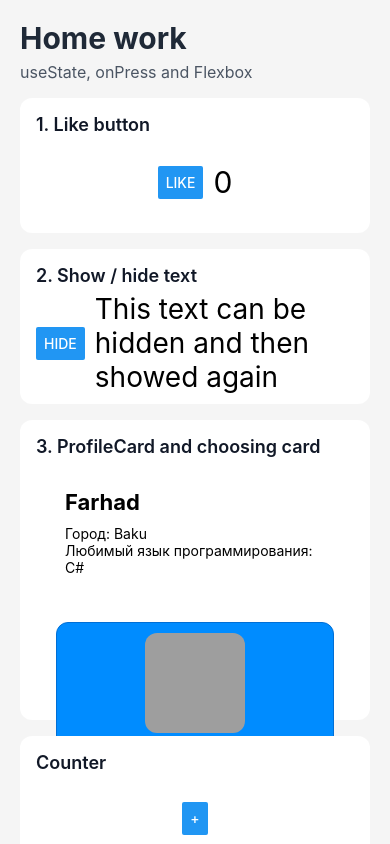
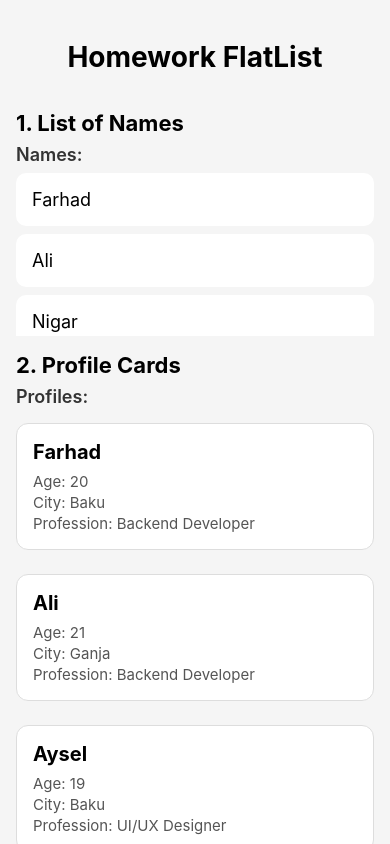
Before and after one commit to farhad-karimbayli/React_Native, a React Native app: screen / in a window 390 px wide. Built offline with nearby package versions, Linux system fonts and the light colour scheme; grey boxes are pictures that could not be loaded.

Commit message:
home_work_3

```diff
--- a/App.js
+++ b/App.js
@@ -1,113 +1,167 @@
-import { ScrollView, StyleSheet, Text, View } from "react-native";
-import Counter from "./components/Counter";
-import HiddenText from "./components/HiddenText";
-import LikeCounter from "./components/LikeCounter";
+import { useState } from "react";
+import {
+    SafeAreaView,
+    FlatList,
+    StyleSheet,
+    Text,
+    View,
+} from "react-native";
+
 import ProfileCard from "./components/ProfileCard";
-import SelectedProfileCard from "./components/SelectedProfileCard";
 
 export default function App() {
+    const names = [
+        { id: "1", name: "Farhad" },
+        { id: "2", name: "Ali" },
+        { id: "3", name: "Nigar" },
+        { id: "4", name: "Murad" },
+        { id: "5", name: "Aysel" },
+    ];
+
+    const profiles = [
+        {
+            id: "1",
+            name: "Farhad",
+            age: 20,
+            city: "Baku",
+            profession: "Backend Developer",
+        },
+        {
+            id: "2",
+            name: "Ali",
+            age: 21,
+            city: "Ganja",
+            profession: "Backend Developer",
+        },
+        {
+            id: "3",
+            name: "Aysel",
+            age: 19,
+            city: "Baku",
+            profession: "UI/UX Designer",
+        },
+        {
+            id: "4",
+            name: "Murad",
+            age: 22,
+            city: "Baku",
+            profession: "Mobile Developer",
+        },
+        {
+            id: "5",
+            name: "Rustam",
+            age: 20,
+            city: "Ganja",
+            profession: "QA Engineer",
+        },
+    ];
+
+    const [selectedId, setSelectedId] = useState(null);
+
     return (
-    <ScrollView
-      style={styles.screen}
-      contentContainerStyle={styles.container}
-      contentInsetAdjustmentBehavior="automatic"
-    >
-      <View style={styles.header}>
-        <Text style={styles.title}>Home work</Text>
-        <Text style={styles.subtitle}>useState, onPress and Flexbox</Text>
+        <SafeAreaView style={styles.container}>
+            <Text style={styles.mainTitle}>Homework FlatList</Text>
+
+            <Text style={styles.sectionTitle}>1. List of Names</Text>
+
+            <FlatList
+                data={names}
+                keyExtractor={(item) => item.id}
+                renderItem={({ item }) => {
+                    console.log("Name item:", item);
+
+                    return (
+                        <View style={styles.nameItem}>
+                            <Text style={styles.nameText}>{item.name}</Text>
                         </View>
+                    );
+                }}
+                ItemSeparatorComponent={() => <View style={styles.separator} />}
+                ListHeaderComponent={
+                    <Text style={styles.listHeader}>Names:</Text>
+                }
+                ListEmptyComponent={
+                    <Text style={styles.emptyText}>No names found</Text>
+                }
+            />
 
-      <View style={styles.grid}>
-        <View style={styles.section}>
-          <Text style={styles.sectionTitle}>1. Like button</Text>
-          <View style={styles.likeBox}>
-            <LikeCounter />
-          </View>
-        </View>
+            <Text style={styles.sectionTitle}>2. Profile Cards</Text>
 
-        <View style={styles.section}>
-          <Text style={styles.sectionTitle}>2. Show / hide text</Text>
-          <View style={styles.hiddenTextBox}>
-            <HiddenText text="This text can be hidden and then showed again" />
-          </View>
-        </View>
-      </View>
+            <FlatList
+                data={profiles}
+                keyExtractor={(item) => item.id}
+                renderItem={({ item }) => {
+                    console.log("Profile item:", item);
 
-      <View style={styles.section}>
-        <Text style={styles.sectionTitle}>3. ProfileCard and choosing card</Text>
-        <View style={styles.cards}>
-          <ProfileCard name="Farhad" city="Baku" language="C#" />
-          <SelectedProfileCard
-            name="Aysel"
-            role="React Native student"
-            avatar="https://i.pravatar.cc/200?img=47"
+                    return (
+                        <ProfileCard
+                            profile={item}
+                            selected={selectedId === item.id}
+                            onPress={() => setSelectedId(item.id)}
                         />
-        </View>
-      </View>
-
-      <View style={styles.section}>
-        <Text style={styles.sectionTitle}>Counter </Text>
-        <View style={styles.counterBox}>
-          <Counter />
-        </View>
-      </View>
-    </ScrollView>
+                    );
+                }}
+                ItemSeparatorComponent={() => <View style={styles.separator} />}
+                ListHeaderComponent={
+                    <Text style={styles.listHeader}>Profiles:</Text>
+                }
+                ListEmptyComponent={
+                    <Text style={styles.emptyText}>No profiles found</Text>
+                }
+            />
+        </SafeAreaView>
     );
 }
 
 const styles = StyleSheet.create({
-  screen: {
+    container: {
         flex: 1,
         backgroundColor: "#f5f5f5",
+        paddingTop: 40,
     },
-  container: {
-    padding: 20,
-    gap: 16,
+
+    mainTitle: {
+        fontSize: 28,
+        fontWeight: "bold",
+        textAlign: "center",
+        marginBottom: 20,
     },
-  header: {
-    gap: 6,
+
+    sectionTitle: {
+        fontSize: 22,
+        fontWeight: "bold",
+        marginLeft: 16,
+        marginTop: 16,
+        marginBottom: 8,
     },
-  title: {
-    fontSize: 30,
-    fontWeight: "700",
-    color: "#1f2937",
-  },
-  subtitle: {
-    fontSize: 16,
-    color: "#4b5563",
-  },
-  grid: {
-    flexDirection: "row",
-    flexWrap: "wrap",
-    gap: 16,
-  },
-  section: {
-    flexGrow: 1,
-    flexBasis: 300,
-    backgroundColor: "#ffffff",
-    borderRadius: 12,
-    padding: 16,
-    gap: 12,
-  },
-  sectionTitle: {
+
+    listHeader: {
         fontSize: 18,
         fontWeight: "600",
-    color: "#111827",
+        marginHorizontal: 16,
+        marginBottom: 8,
+        color: "#333",
     },
-  likeBox: {
-    height: 70,
+
+    nameItem: {
+        backgroundColor: "#ffffff",
+        padding: 16,
+        marginHorizontal: 16,
+        borderRadius: 10,
     },
-  hiddenTextBox: {
-    height: 90,
+
+    nameText: {
+        fontSize: 18,
     },
-  cards: {
-    flexDirection: "row",
-    flexWrap: "wrap",
-    alignItems: "center",
-    justifyContent: "center",
-    gap: 16,
+
+    separator: {
+        height: 8,
     },
-  counterBox: {
-    height: 180,
+
+    emptyText: {
+        textAlign: "center",
+        fontSize: 16,
+        color: "gray",
+        marginTop: 20,
     },
 });
--- a/components/ProfileCard.jsx
+++ b/components/ProfileCard.jsx
@@ -1,24 +1,50 @@
-import { View, Text, StyleSheet } from "react-native";
+import { Text, TouchableOpacity, StyleSheet } from "react-native";
 
-export default function ProfileCard(props) {
+function ProfileCard({ profile, selected, onPress }) {
     return (
-    <View style={styles.card}>
-      <Text style={styles.name}>{props.name}</Text>
-      <Text>Город: {props.city}</Text>
-      <Text>Любимый язык программирования: {props.language}</Text>
-    </View>
+        <TouchableOpacity
+            onPress={onPress}
+            style={[
+                styles.card,
+                selected && styles.selectedCard
+            ]}>
+
+            <Text style={styles.name}>{profile.name}</Text>
+            <Text style={styles.info}>Age: {profile.age}</Text>
+            <Text style={styles.info}>City: {profile.city}</Text>
+            <Text style={styles.info}>Profession: {profile.profession}</Text>
+        </TouchableOpacity>
     );
 }
 
 const styles = StyleSheet.create({
     card: {
-    backgroundColor: "#fff",
-    padding: 20,
-    width: 300,
+        backgroundColor: "#ffffff",
+        padding: 16,
+        marginHorizontal: 16,
+        marginVertical: 8,
+        borderRadius: 12,
+        borderWidth: 1,
+        borderColor: "#ddd",
     },
+
+    selectedCard: {
+        backgroundColor: "#d0f0ff",
+        borderColor: "#00aaff",
+        borderWidth: 2,
+    },
+
     name: {
-    fontSize: 22,
+        fontSize: 20,
         fontWeight: "bold",
-    marginBottom: 10,
+        marginBottom: 6,
+    },
+
+    info: {
+        fontSize: 15,
+        color: "#555",
+        marginTop: 2,
     },
 });
+
+export default ProfileCard;
```
Also changed, not shown: 1 other file (tests, documents, lock files or other folders). Lines whose indentation alone changed are shown as unchanged.
